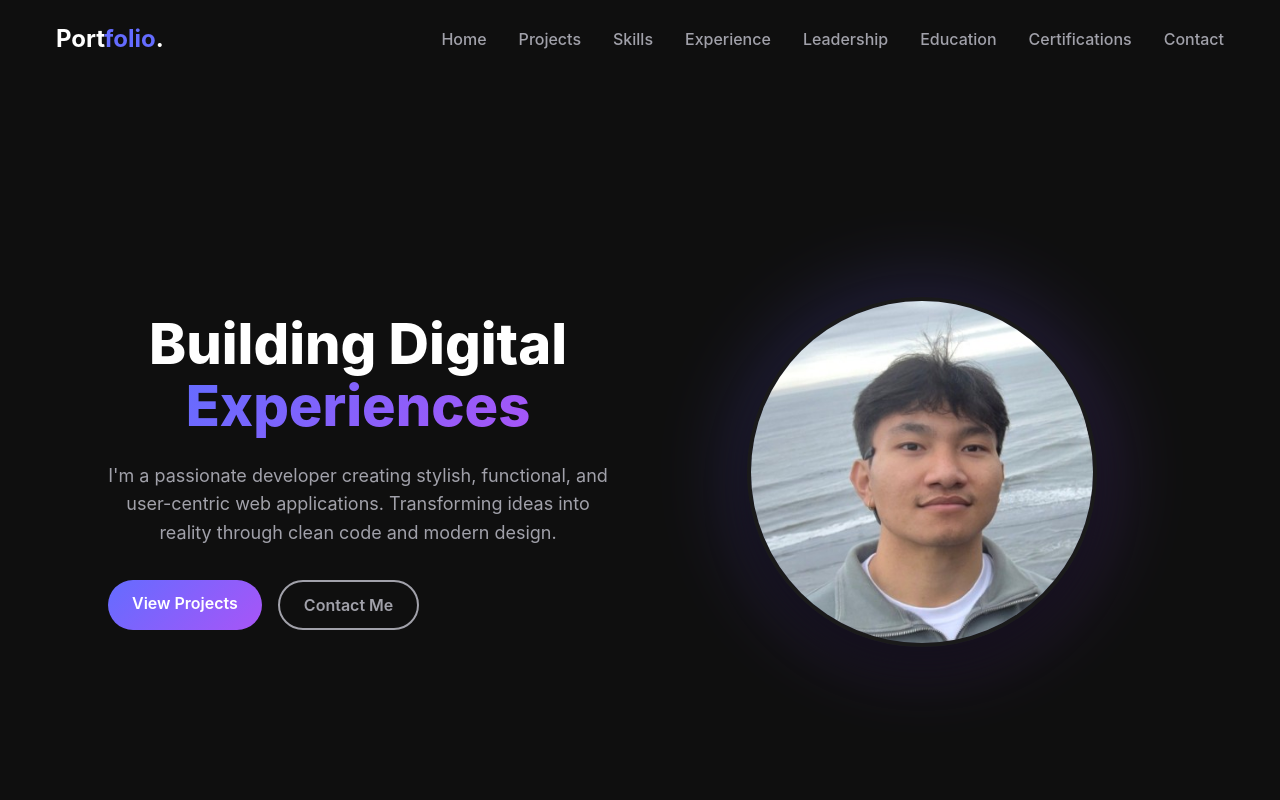
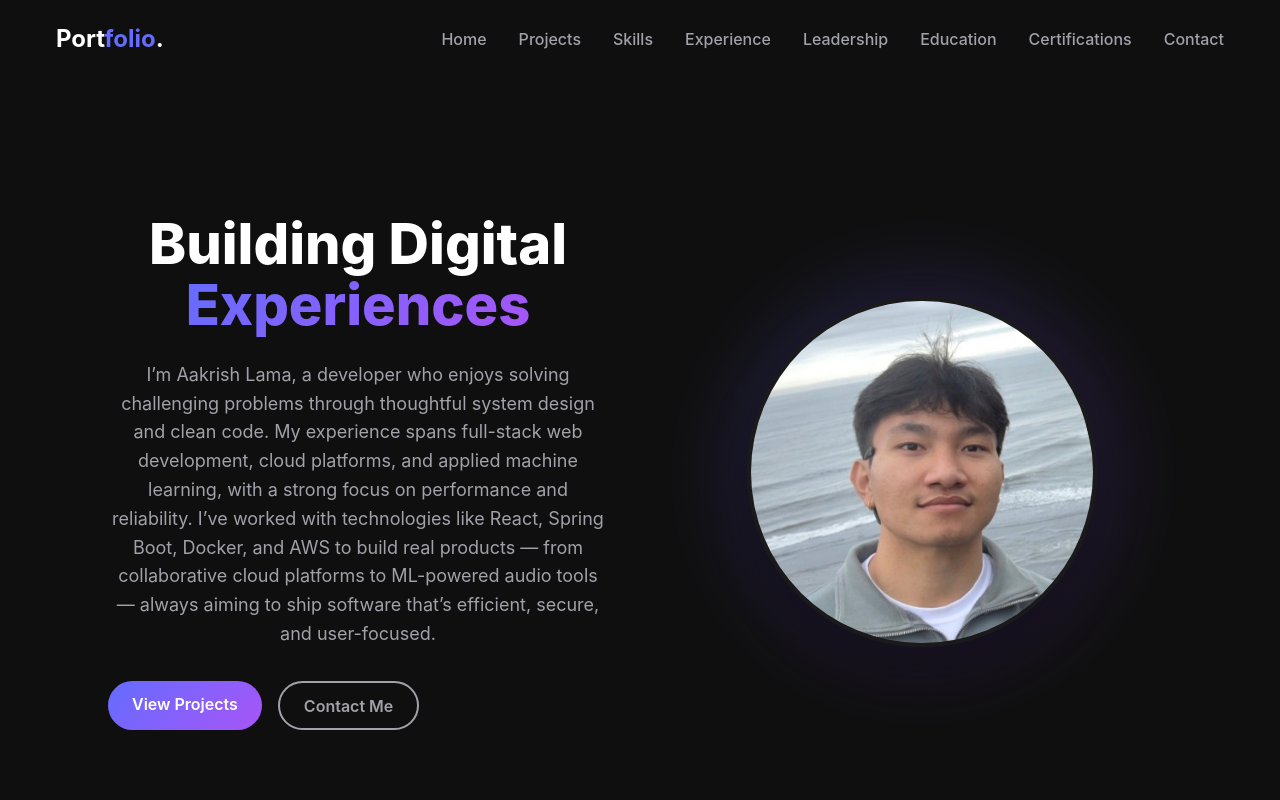
Before and after one commit to AakrishLama/My_Portfolio, a React (Vite) app: page / in a window 1280 px wide. Shown: the top 800 px of the page. Built offline with nearby package versions, Linux system fonts and the light colour scheme.

Commit message:
hero section update

```diff
--- a/src/components/Hero.jsx
+++ b/src/components/Hero.jsx
@@ -10,8 +10,12 @@ const Hero = () => {
             <span className="gradient-text">Experiences</span>
           </h1>
           <p className="hero-bio">
-            I'm a passionate developer creating stylish, functional, and user-centric web applications.
-            Transforming ideas into reality through clean code and modern design.
+            I’m Aakrish Lama, a developer who enjoys solving challenging problems through thoughtful
+            system design and clean code. My experience spans full-stack web development, cloud platforms,
+            and applied machine learning, with a strong focus on performance and reliability.
+            I’ve worked with technologies like React, Spring Boot, Docker, and AWS to build real products —
+            from collaborative cloud platforms to ML-powered audio tools — always aiming to ship software that’s efficient,
+            secure, and user-focused.
           </p>
           <div className="hero-cta">
             <a href="#projects" className="btn-primary">View Projects</a>
```
